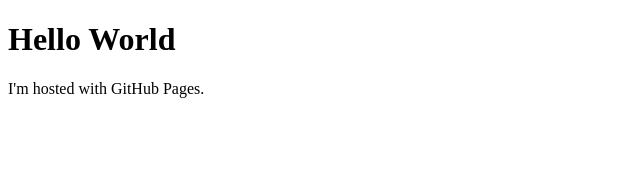
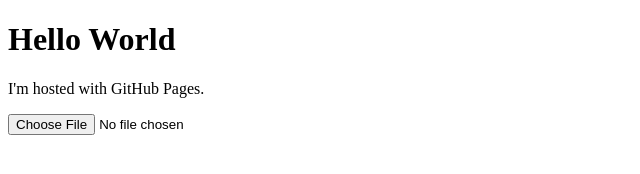
Before and after one commit to khairulas/khairulas.github.io, a plain HTML site: page index.html in a window 1280 px wide. Shown: the whole page, without its empty margins (0-640 px from the left). Drawn offline with Linux system fonts and the light colour scheme.

Commit message:
initial commit

```diff
--- a/index.html
+++ b/index.html
@@ -3,5 +3,8 @@
 <body>
 <h1>Hello World</h1>
 <p>I'm hosted with GitHub Pages.</p>
+<input type=file
+       accept="image/*"
+       capture=environment>
 </body>
 </html>
```
